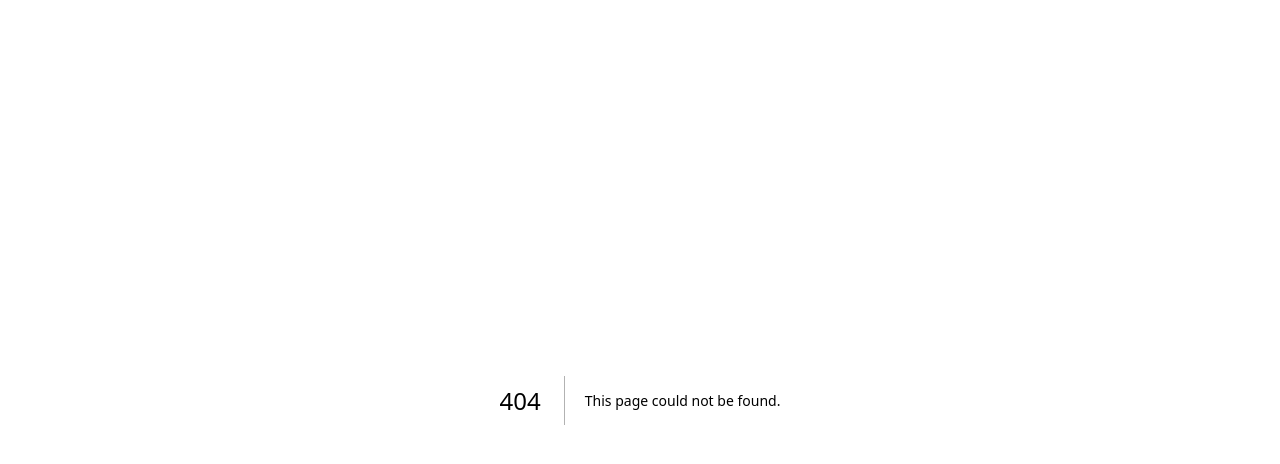
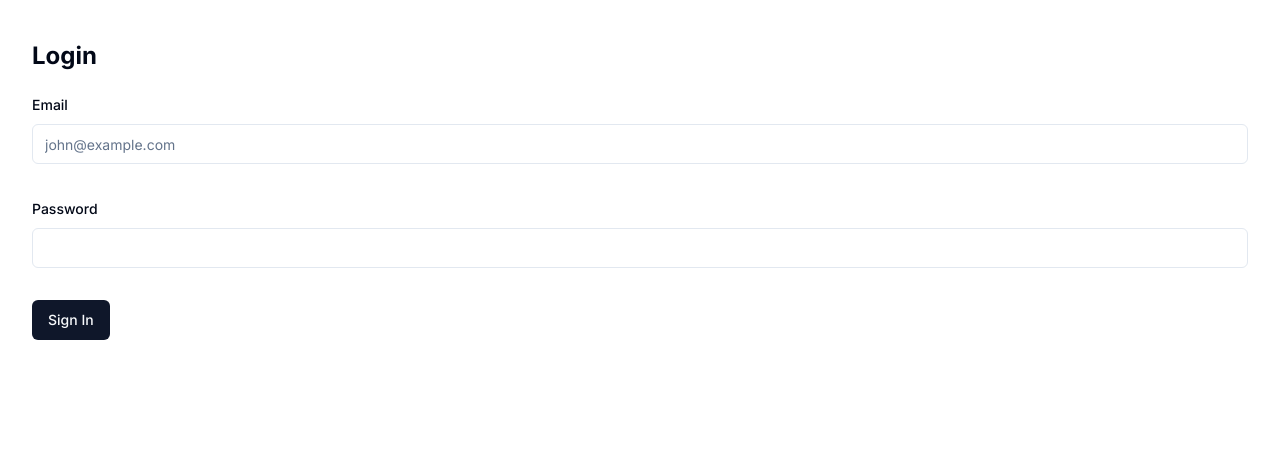
Before and after one commit to TigranBalayan10/dealer-dash, a Next.js app: page /login in a window 1280 px wide. Before the commit this address had no page. Shown: the top 464 px of the page. Built offline with nearby package versions, Linux system fonts and the light colour scheme; no server answers.

Commit message:
login with clark working with shadcn styling

```diff
--- /dev/null
+++ b/app/dashboard/page.tsx
@@ -0,0 +1,9 @@
+const Dashboard = () => {
+    return (
+        <div>
+            <h1>Dashboard</h1>
+        </div>
+    )
+}
+
+export default Dashboard
--- /dev/null
+++ b/app/login/page.tsx
@@ -0,0 +1,11 @@
+// app/login/page.tsx
+import { LoginForm } from '@/components/LoginForm'
+
+export default function LoginPage() {
+    return (
+        <div className="container mx-auto mt-10">
+            <h1 className="text-2xl font-bold mb-5">Login</h1>
+            <LoginForm />
+        </div>
+    )
+}
--- a/app/page.tsx
+++ b/app/page.tsx
@@ -1,15 +1,14 @@
-import { Button } from "@/components/ui/button";
-import {
-  SignInButton,
-  SignedIn,
-  SignedOut,
-  UserButton
-} from '@clerk/nextjs'
-
+import Link from "next/link";
 export default function Home() {
   return (
     <main>
-      <h1>Home</h1>
+      <h1>Welcome to your new app</h1>
+      <p>
+        Get started by editing <code>pages/index.tsx</code>
+      </p>
+      <Link href="/login">
+        Go to login
+      </Link>
     </main>
   );
 }
--- /dev/null
+++ b/components/LoginForm.tsx
@@ -0,0 +1,96 @@
+"use client"
+
+import { useState } from 'react'
+import { useForm } from "react-hook-form"
+import { zodResolver } from "@hookform/resolvers/zod"
+import { z } from "zod"
+import { useSignIn } from "@clerk/nextjs"
+import { useRouter } from 'next/navigation'
+import { Button } from "@/components/ui/button"
+import {
+    Form,
+    FormControl,
+    FormField,
+    FormItem,
+    FormLabel,
+    FormMessage,
+} from "@/components/ui/form"
+import { Input } from "@/components/ui/input"
+
+const formSchema = z.object({
+    email: z.string().email("Invalid email address."),
+    password: z.string().min(1, "Password is required."),
+})
+
+type FormData = z.infer<typeof formSchema>
+
+export function LoginForm() {
+    const { isLoaded, signIn, setActive } = useSignIn()
+    const [error, setError] = useState("")
+    const router = useRouter()
+
+    const form = useForm<FormData>({
+        resolver: zodResolver(formSchema),
+        defaultValues: {
+            email: "",
+            password: "",
+        },
+    })
+
+    async function onSubmit(data: FormData) {
+        if (!isLoaded) return
+
+        try {
+            const result = await signIn.create({
+                identifier: data.email,
+                password: data.password,
+            })
+
+            if (result.status === "complete") {
+                await setActive({ session: result.createdSessionId })
+                router.push("/dashboard")
+            } else {
+                console.error("Sign in failed", result)
+                setError("Sign in failed. Please check your credentials and try again.")
+            }
+        } catch (err: any) {
+            console.error(JSON.stringify(err, null, 2))
+            setError(err.errors[0].message + " Please contact support.")
+        }
+    }
+
+    return (
+        <Form {...form}>
+            <form onSubmit={form.handleSubmit(onSubmit)} className="space-y-8">
+                <FormField
+                    control={form.control}
+                    name="email"
+                    render={({ field }) => (
+                        <FormItem>
+                            <FormLabel>Email</FormLabel>
+                            <FormControl>
+                                <Input placeholder="john@example.com" {...field} />
+                            </FormControl>
+                            <FormMessage />
+                        </FormItem>
+                    )}
+                />
+                <FormField
+                    control={form.control}
+                    name="password"
+                    render={({ field }) => (
+                        <FormItem>
+                            <FormLabel>Password</FormLabel>
+                            <FormControl>
+                                <Input type="password" {...field} />
+                            </FormControl>
+                            <FormMessage />
+                        </FormItem>
+                    )}
+                />
+                {error && <p className="text-red-500">{error}</p>}
+                <Button type="submit">Sign In</Button>
+            </form>
+        </Form>
+    )
+}
--- /dev/null
+++ b/components/ui/form.tsx
@@ -0,0 +1,178 @@
+"use client"
+
+import * as React from "react"
+import * as LabelPrimitive from "@radix-ui/react-label"
+import { Slot } from "@radix-ui/react-slot"
+import {
+  Controller,
+  ControllerProps,
+  FieldPath,
+  FieldValues,
+  FormProvider,
+  useFormContext,
+} from "react-hook-form"
+
+import { cn } from "@/lib/utils"
+import { Label } from "@/components/ui/label"
+
+const Form = FormProvider
+
+type FormFieldContextValue<
+  TFieldValues extends FieldValues = FieldValues,
+  TName extends FieldPath<TFieldValues> = FieldPath<TFieldValues>
+> = {
+  name: TName
+}
+
+const FormFieldContext = React.createContext<FormFieldContextValue>(
+  {} as FormFieldContextValue
+)
+
+const FormField = <
+  TFieldValues extends FieldValues = FieldValues,
+  TName extends FieldPath<TFieldValues> = FieldPath<TFieldValues>
+>({
+  ...props
+}: ControllerProps<TFieldValues, TName>) => {
+  return (
+    <FormFieldContext.Provider value={{ name: props.name }}>
+      <Controller {...props} />
+    </FormFieldContext.Provider>
+  )
+}
+
+const useFormField = () => {
+  const fieldContext = React.useContext(FormFieldContext)
+  const itemContext = React.useContext(FormItemContext)
+  const { getFieldState, formState } = useFormContext()
+
+  const fieldState = getFieldState(fieldContext.name, formState)
+
+  if (!fieldContext) {
+    throw new Error("useFormField should be used within <FormField>")
+  }
+
+  const { id } = itemContext
+
+  return {
+    id,
+    name: fieldContext.name,
+    formItemId: `${id}-form-item`,
+    formDescriptionId: `${id}-form-item-description`,
+    formMessageId: `${id}-form-item-message`,
+    ...fieldState,
+  }
+}
+
+type FormItemContextValue = {
+  id: string
+}
+
+const FormItemContext = React.createContext<FormItemContextValue>(
+  {} as FormItemContextValue
+)
+
+const FormItem = React.forwardRef<
+  HTMLDivElement,
+  React.HTMLAttributes<HTMLDivElement>
+>(({ className, ...props }, ref) => {
+  const id = React.useId()
+
+  return (
+    <FormItemContext.Provider value={{ id }}>
+      <div ref={ref} className={cn("space-y-2", className)} {...props} />
+    </FormItemContext.Provider>
+  )
+})
+FormItem.displayName = "FormItem"
+
+const FormLabel = React.forwardRef<
+  React.ElementRef<typeof LabelPrimitive.Root>,
+  React.ComponentPropsWithoutRef<typeof LabelPrimitive.Root>
+>(({ className, ...props }, ref) => {
+  const { error, formItemId } = useFormField()
+
+  return (
+    <Label
+      ref={ref}
+      className={cn(error && "text-destructive", className)}
+      htmlFor={formItemId}
+      {...props}
+    />
+  )
+})
+FormLabel.displayName = "FormLabel"
+
+const FormControl = React.forwardRef<
+  React.ElementRef<typeof Slot>,
+  React.ComponentPropsWithoutRef<typeof Slot>
+>(({ ...props }, ref) => {
+  const { error, formItemId, formDescriptionId, formMessageId } = useFormField()
+
+  return (
+    <Slot
+      ref={ref}
+      id={formItemId}
+      aria-describedby={
+        !error
+          ? `${formDescriptionId}`
+          : `${formDescriptionId} ${formMessageId}`
+      }
+      aria-invalid={!!error}
+      {...props}
+    />
+  )
+})
+FormControl.displayName = "FormControl"
+
+const FormDescription = React.forwardRef<
+  HTMLParagraphElement,
+  React.HTMLAttributes<HTMLParagraphElement>
+>(({ className, ...props }, ref) => {
+  const { formDescriptionId } = useFormField()
+
+  return (
+    <p
+      ref={ref}
+      id={formDescriptionId}
+      className={cn("text-sm text-muted-foreground", className)}
+      {...props}
+    />
+  )
+})
+FormDescription.displayName = "FormDescription"
+
+const FormMessage = React.forwardRef<
+  HTMLParagraphElement,
+  React.HTMLAttributes<HTMLParagraphElement>
+>(({ className, children, ...props }, ref) => {
+  const { error, formMessageId } = useFormField()
+  const body = error ? String(error?.message) : children
+
+  if (!body) {
+    return null
+  }
+
+  return (
+    <p
+      ref={ref}
+      id={formMessageId}
+      className={cn("text-sm font-medium text-destructive", className)}
+      {...props}
+    >
+      {body}
+    </p>
+  )
+})
+FormMessage.displayName = "FormMessage"
+
+export {
+  useFormField,
+  Form,
+  FormItem,
+  FormLabel,
+  FormControl,
+  FormDescription,
+  FormMessage,
+  FormField,
+}
--- /dev/null
+++ b/components/ui/input.tsx
@@ -0,0 +1,25 @@
+import * as React from "react"
+
+import { cn } from "@/lib/utils"
+
+export interface InputProps
+  extends React.InputHTMLAttributes<HTMLInputElement> {}
+
+const Input = React.forwardRef<HTMLInputElement, InputProps>(
+  ({ className, type, ...props }, ref) => {
+    return (
+      <input
+        type={type}
+        className={cn(
+          "flex h-10 w-full rounded-md border border-input bg-background px-3 py-2 text-sm ring-offset-background file:border-0 file:bg-transparent file:text-sm file:font-medium placeholder:text-muted-foreground focus-visible:outline-none focus-visible:ring-2 focus-visible:ring-ring focus-visible:ring-offset-2 disabled:cursor-not-allowed disabled:opacity-50",
+          className
+        )}
+        ref={ref}
+        {...props}
+      />
+    )
+  }
+)
+Input.displayName = "Input"
+
+export { Input }
--- /dev/null
+++ b/components/ui/label.tsx
@@ -0,0 +1,26 @@
+"use client"
+
+import * as React from "react"
+import * as LabelPrimitive from "@radix-ui/react-label"
+import { cva, type VariantProps } from "class-variance-authority"
+
+import { cn } from "@/lib/utils"
+
+const labelVariants = cva(
+  "text-sm font-medium leading-none peer-disabled:cursor-not-allowed peer-disabled:opacity-70"
+)
+
+const Label = React.forwardRef<
+  React.ElementRef<typeof LabelPrimitive.Root>,
+  React.ComponentPropsWithoutRef<typeof LabelPrimitive.Root> &
+    VariantProps<typeof labelVariants>
+>(({ className, ...props }, ref) => (
+  <LabelPrimitive.Root
+    ref={ref}
+    className={cn(labelVariants(), className)}
+    {...props}
+  />
+))
+Label.displayName = LabelPrimitive.Root.displayName
+
+export { Label }
--- a/package.json
+++ b/package.json
@@ -10,6 +10,8 @@
   },
   "dependencies": {
     "@clerk/nextjs": "^5.2.8",
+    "@hookform/resolvers": "^3.9.0",
+    "@radix-ui/react-label": "^2.1.0",
     "@radix-ui/react-slot": "^1.1.0",
     "class-variance-authority": "^0.7.0",
     "clsx": "^2.1.1",
@@ -17,8 +19,10 @@
     "next": "14.2.5",
     "react": "^18",
     "react-dom": "^18",
+    "react-hook-form": "^7.52.1",
     "tailwind-merge": "^2.4.0",
-    "tailwindcss-animate": "^1.0.7"
+    "tailwindcss-animate": "^1.0.7",
+    "zod": "^3.23.8"
   },
   "devDependencies": {
     "@types/node": "^20",
```
Also changed, not shown: lib/zodSchemas.ts (added, +19 -0 lines), 1 other file (tests, documents, lock files or other folders).
